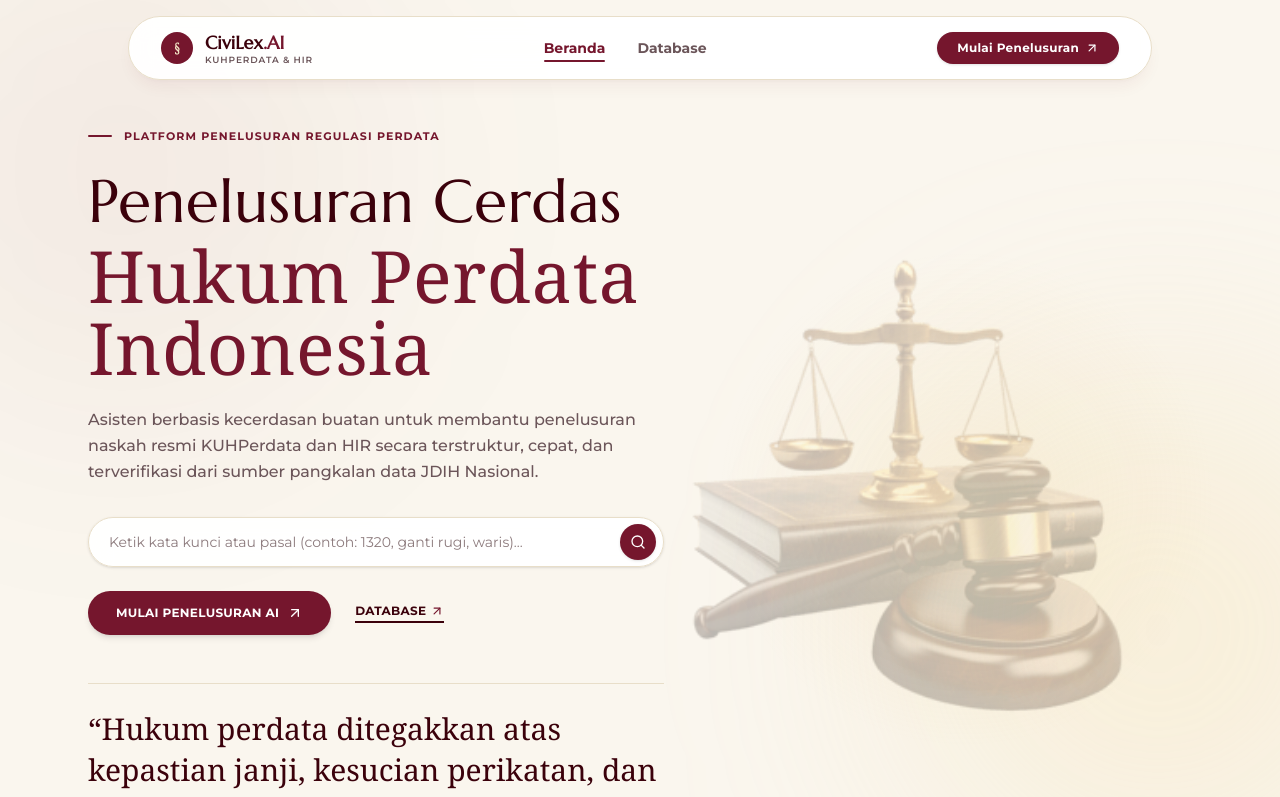
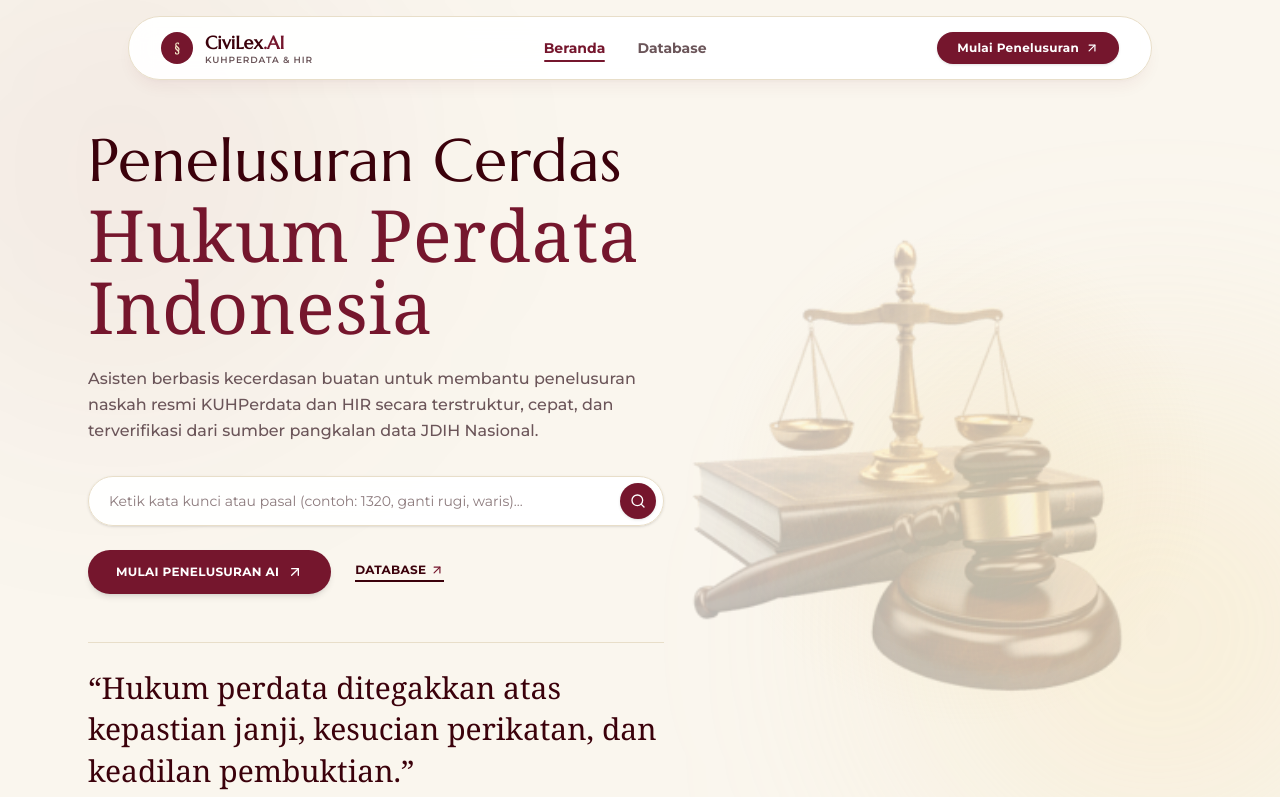
Before and after one commit to nisrinaatiqah/legal-rag-kuhperdata, a Next.js app in the folder perdata-app/: page / in a window 1280 px wide. Shown: the top 797 px of the page. Built offline with nearby package versions, Linux system fonts and the light colour scheme; a web font is replaced by a local one.

Commit message:
refactor(hero): remove redundant eyebrow Platform Penelusuran Regulasi Perdata

```diff
--- a/perdata-app/app/page.tsx
+++ b/perdata-app/app/page.tsx
@@ -115,14 +115,6 @@ export default function HomePage() {
         {/* Content Container */}
         <div className="max-w-6xl mx-auto px-6 relative z-10 w-full">
           <div className="max-w-2xl lg:max-w-3xl flex flex-col items-start text-left">
-            {/* Minimalist Section Eyebrow */}
-            <div className="flex items-center gap-3 mb-6">
-              <span className="w-6 h-[2px] bg-[#75162D] rounded-full"></span>
-              <span className="text-[11px] font-bold tracking-widest uppercase font-montserrat text-[#75162D]">
-                Platform Penelusuran Regulasi Perdata
-              </span>
-            </div>
-
             {/* Asymmetric Typography Headline in Marcellus + Italiana */}
             <h1 className="font-marcellus text-3xl sm:text-5xl md:text-6xl lg:text-[3.75rem] font-normal tracking-wide text-[#3B010B] leading-[1.1]">
               Penelusuran Cerdas{' '}
```
